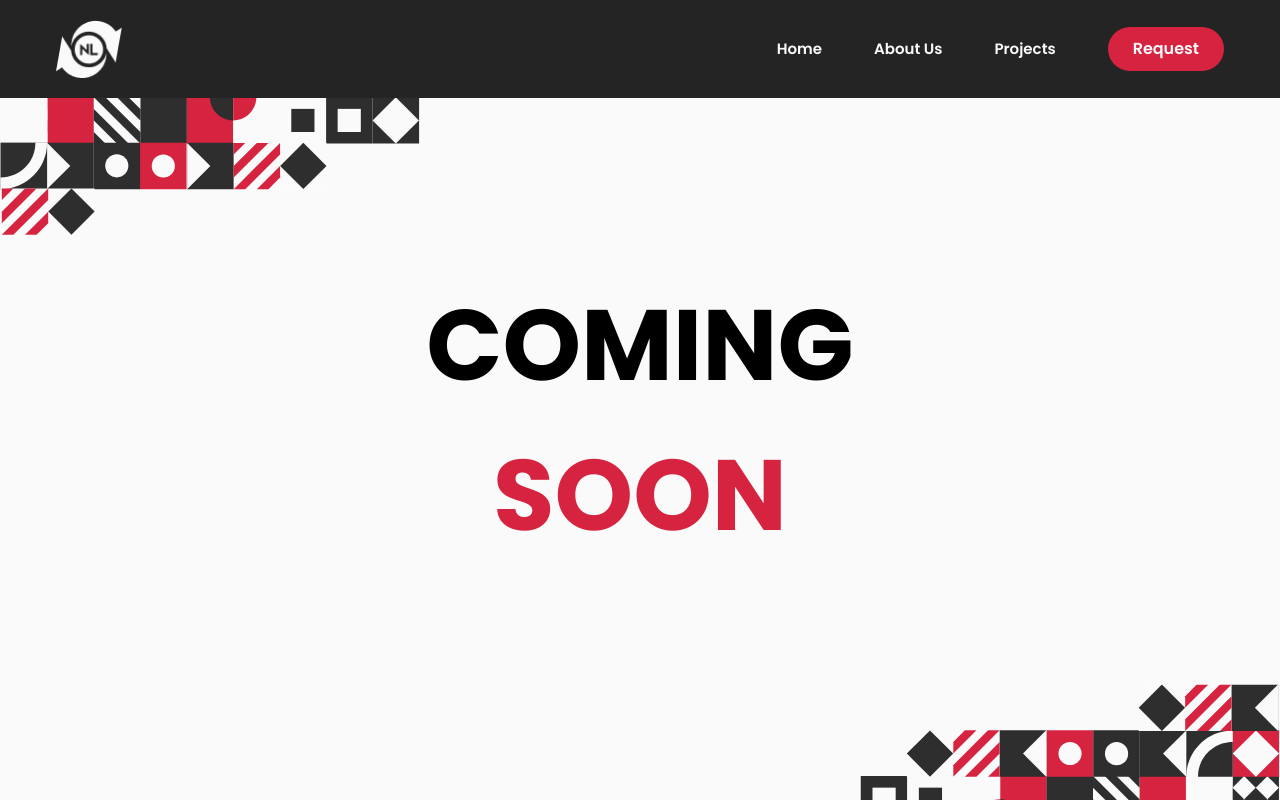
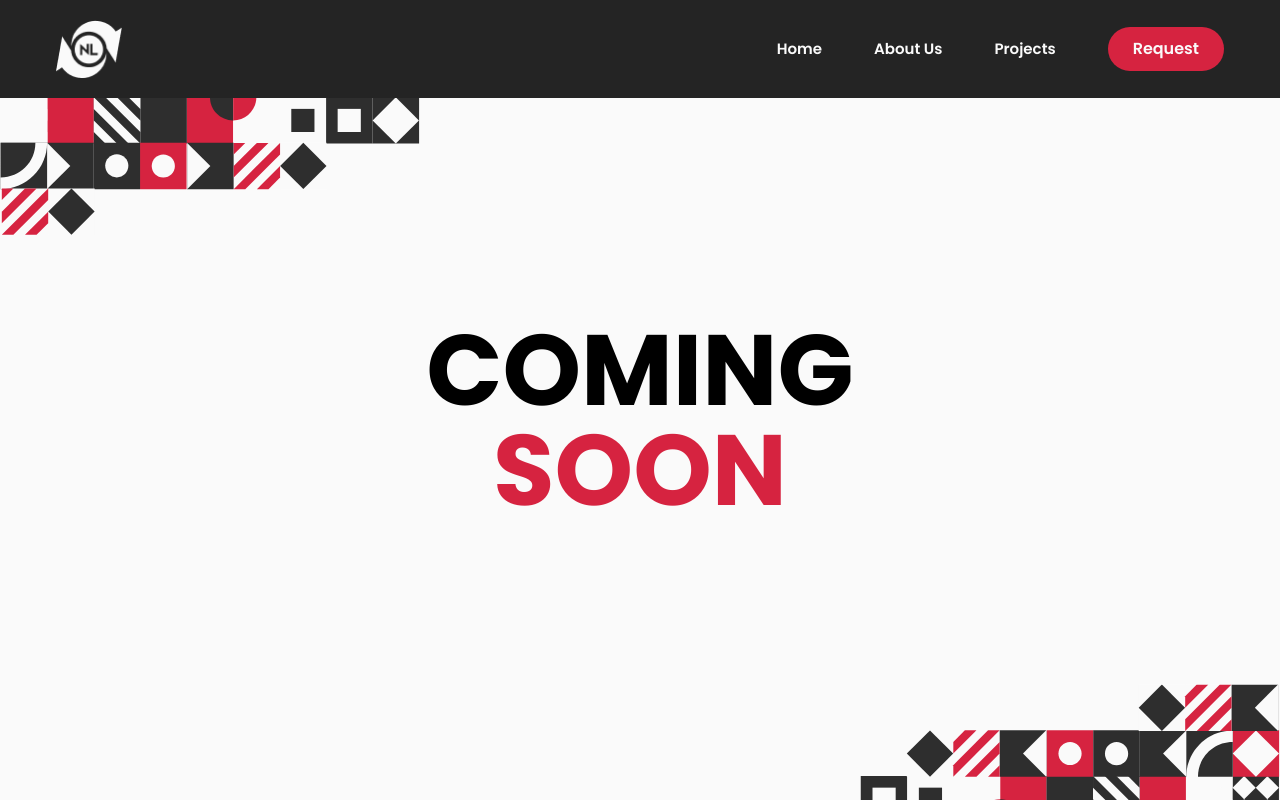
Before and after one commit to Night-Login/night-login-website-2024, a Next.js app: page /coming-soon in a window 1280 px wide. Built offline with nearby package versions, Linux system fonts and the light colour scheme.

Commit message:
fix: typo class

```diff
--- a/src/pages/coming-soon.tsx
+++ b/src/pages/coming-soon.tsx
@@ -22,7 +22,7 @@ export default function Hero() {
           data-aos="fade-up"
           className="relative flex justify-start items-center w-fit max-w-full md:max-w-[1000px] min-w-full sm:min-w-[280px] sm:w-[66%]"
         >
-          <h1 className="font-bold text-[64px] md:text-[80px] lg:text-[100px] Fleading-[100%] w-full text-center mt-10">
+          <h1 className="font-bold text-[64px] md:text-[80px] lg:text-[100px] leading-[100%] w-full text-center mt-10">
             COMING <br /> <span className="text-red">SOON</span>
           </h1>
         </div>
```
